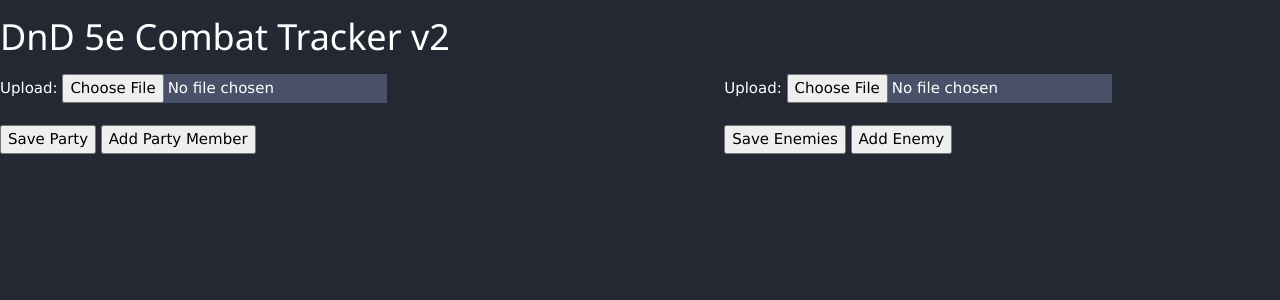
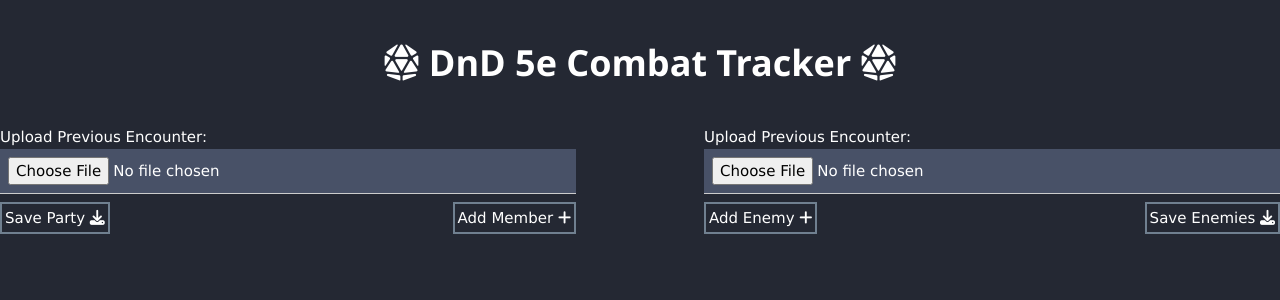
Before and after one commit to gregt114/DnD-5e-Combat-Tracker, a Flask app: page / in a window 1280 px wide. Shown: the top 300 px of the page. Run offline with Flask 2, Linux system fonts and the light colour scheme; some libraries are stand-ins or nearby versions.

Commit message:
style changes to top buttons and header

```diff
--- a/static/css/index.css
+++ b/static/css/index.css
@@ -3,28 +3,41 @@ body {
     color: white;
 }
 
+h1 {
+    margin: 1em;
+}
+
+.top-button {
+    border: 2px solid slategray;
+    background-color: #242833;
+    padding: 0.2em;
+    margin-top: 0.5em;
+}
+
+.card-area {
+    margin-top: 5em;
+}
+
 /* 2 column setup */
 .grid-container {
     display: grid;
+    grid-template-columns: 45% 10% 45%;
 }
 
 #left {
     grid-column-start: 1;
     grid-column-end: 1;
-
     gap: 1em;
 }
 
 #right {
     grid-column-start: 3;
     grid-column-end: 3;
-
     gap: 1em;
 }
 
 .w3-card {
-    margin: 1em;
-    width: 90%;
+    margin: 1em 1.5em;
     border: 0.2em solid blue;
     background-color: #323848;
 }
--- a/static/js/index.js
+++ b/static/js/index.js
@@ -199,14 +199,14 @@ $(document).ready(function () {
     });
 
     $("#party-add").click(() => {
-        $("#left").append(generate_empty_card());
+        $("#left div.card-area").append(generate_empty_card());
     });
 
     $("#enemy-add").click(() => {
-        $("#right").append(generate_empty_card());
+        $("#right div.card-area").append(generate_empty_card());
     });
 
-    $("#party-load").change(() => {
+    $("#party-load").change(() => { // TODO - fix load to use new div elements - create add function
         load_side("left");
     });
 
--- a/templates/index.html
+++ b/templates/index.html
@@ -18,21 +18,29 @@
 
 <body>
 
-    <h1>DnD 5e Combat Tracker v2</h1>
+    <h1 class="w3-center">
+        <b>
+            <i class="fa-solid fa-dice-d20"></i>
+            DnD 5e Combat Tracker
+            <i class="fa-solid fa-dice-d20"></i>
+        </b>
+    </h1>
 
     <div class="grid-container">
         <div id="left">
-            Upload: <input id="party-load" type="file" accept=".json">
-            <br><br>
-            <button id="party-save">Save Party</button>
-            <button id="party-add">Add Party Member</button>
+            Upload Previous Encounter: <input id="party-load" class="w3-input" type="file" accept=".json">
+            <button id="party-save" class="w3-button w3-left top-button">Save Party <i
+                    class="fa-solid fa-download"></i></button>
+            <button id="party-add" class="w3-button w3-right top-button">Add Member <i class="fa fa-plus"></i></button>
+            <div class="card-area"></div>
         </div>
 
         <div id="right">
-            Upload: <input id="enemy-load" type="file" accept=".json">
-            <br><br>
-            <button id="enemy-save">Save Enemies</button>
-            <button id="enemy-add">Add Enemy</button>
+            Upload Previous Encounter: <input id="enemy-load" class="w3-input" type="file" accept=".json">
+            <button id="enemy-add" class="w3-button w3-left top-button">Add Enemy <i class="fa fa-plus"></i></button>
+            <button id="enemy-save" class="w3-button w3-right top-button">Save Enemies <i
+                    class="fa-solid fa-download"></i></button>
+            <div class="card-area"></div>
         </div>
     </div>
 
```
Also changed, not shown: README.md.
